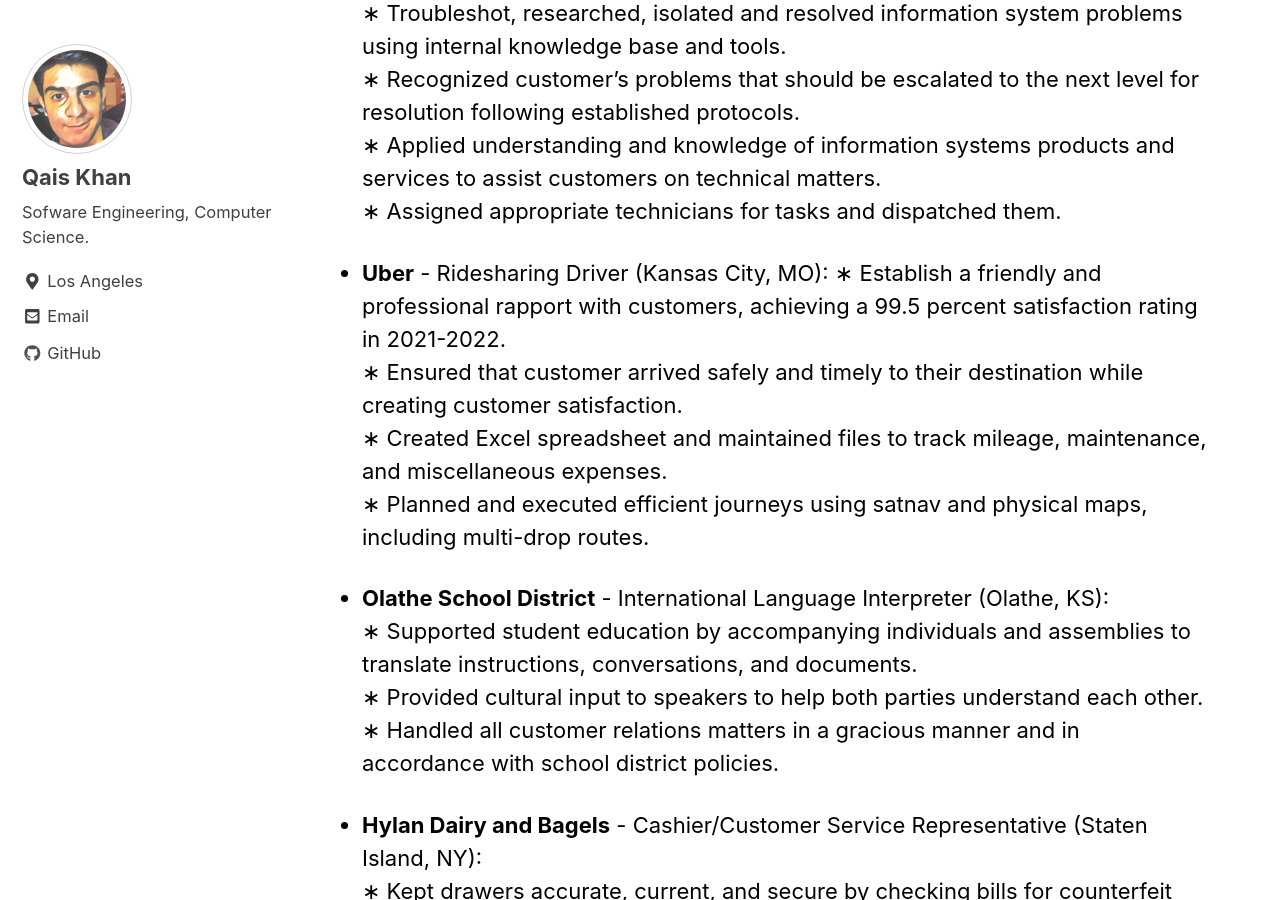
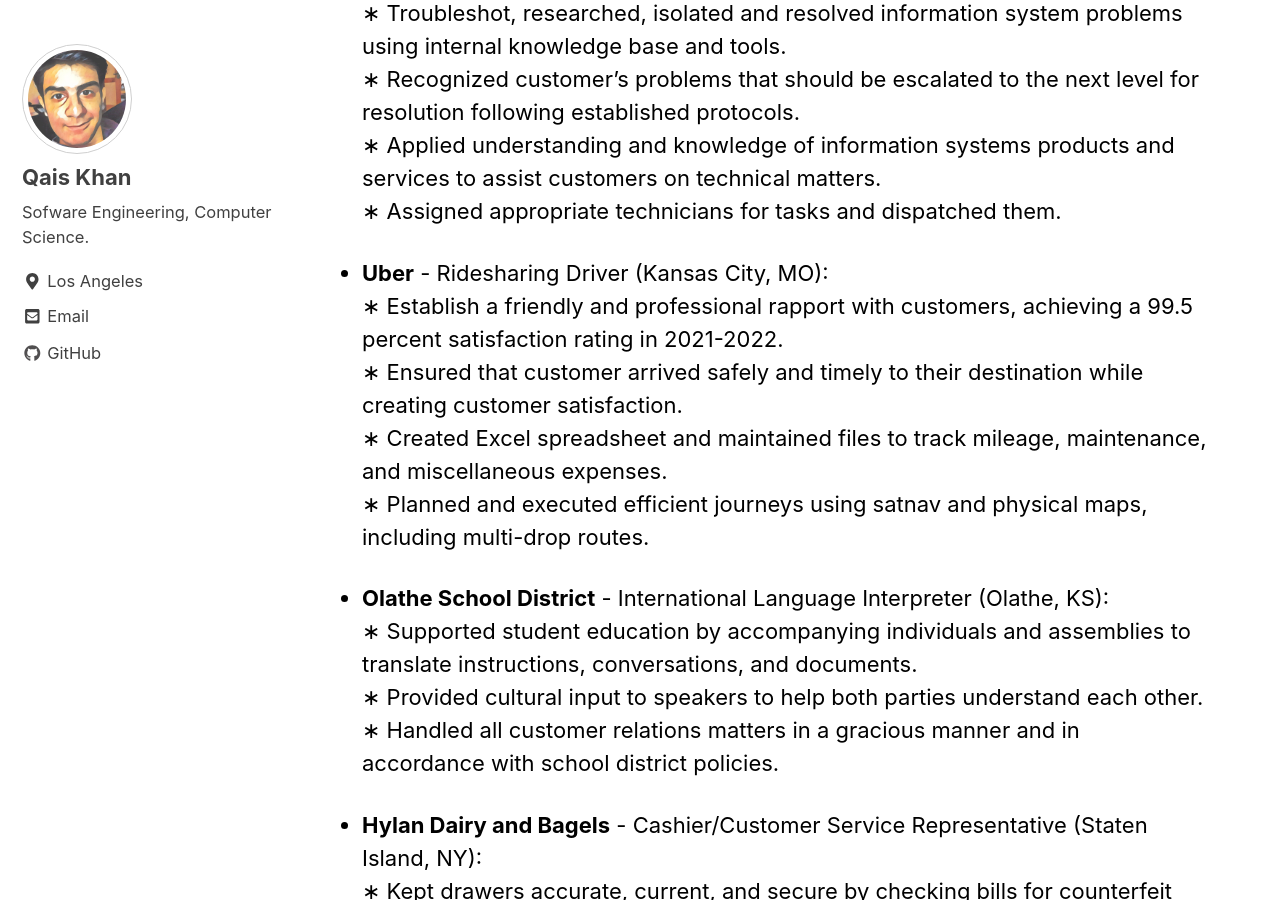
Before and after one commit to goharzeb/goharzeb.github.io, a Jekyll site: the page built from _pages/cv.md, in a window 1280 px wide and 900 px high, scrolled down 807 px. Built offline with Jekyll 4.4.1, drawn with Linux system fonts in a browser that asks for light colours; nearby versions of some CDN libraries.

Commit message:
Update cv.md

```diff
--- a/_pages/cv.md
+++ b/_pages/cv.md
@@ -27,7 +27,7 @@ header:
 ∗ Assigned appropriate technicians for tasks and dispatched them.
 
 
-- **Uber** - Ridesharing Driver (Kansas City, MO):
+- **Uber** - Ridesharing Driver (Kansas City, MO): \
 ∗ Establish a friendly and professional rapport with customers, achieving a 99.5 percent satisfaction rating in 2021-2022.\
 ∗ Ensured that customer arrived safely and timely to their destination while creating customer satisfaction.\
 ∗ Created Excel spreadsheet and maintained files to track mileage, maintenance, and miscellaneous expenses.\
```
